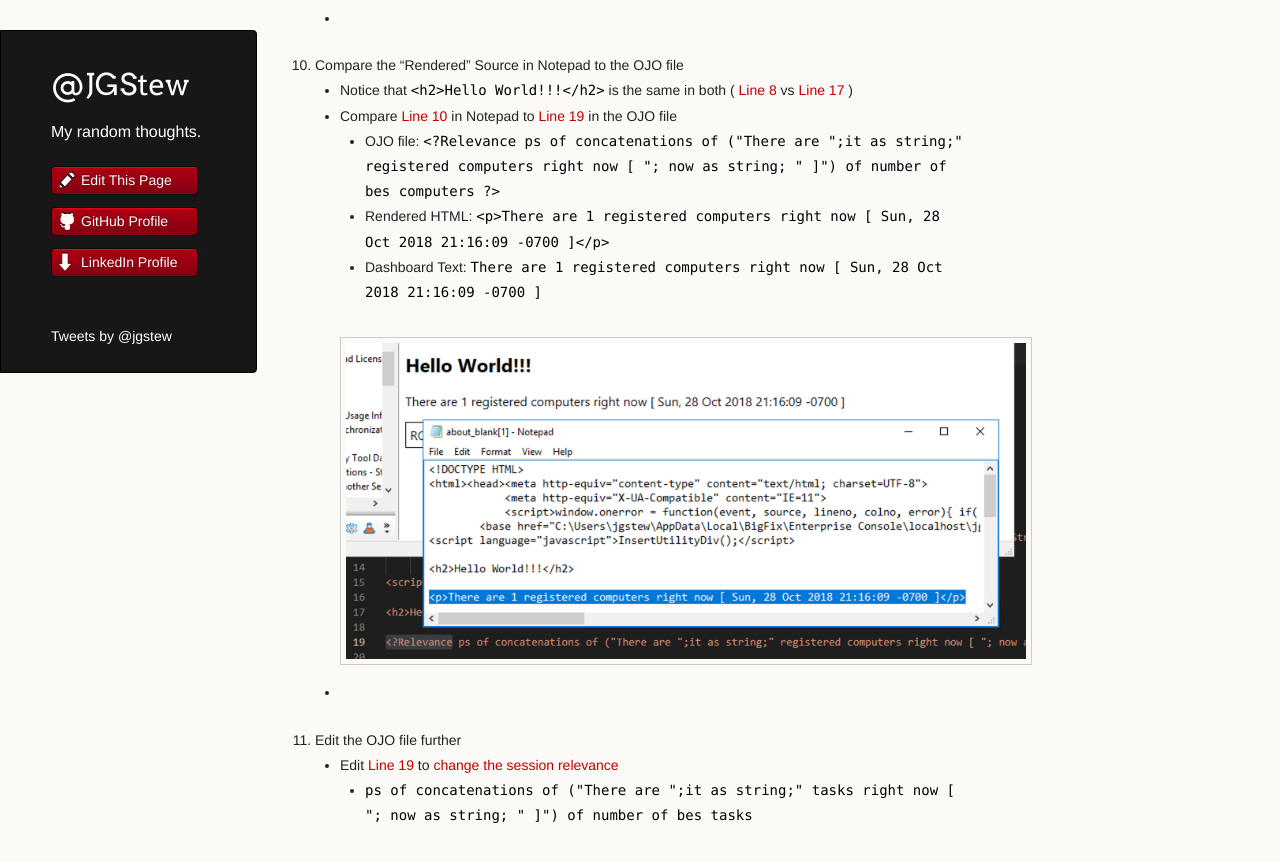
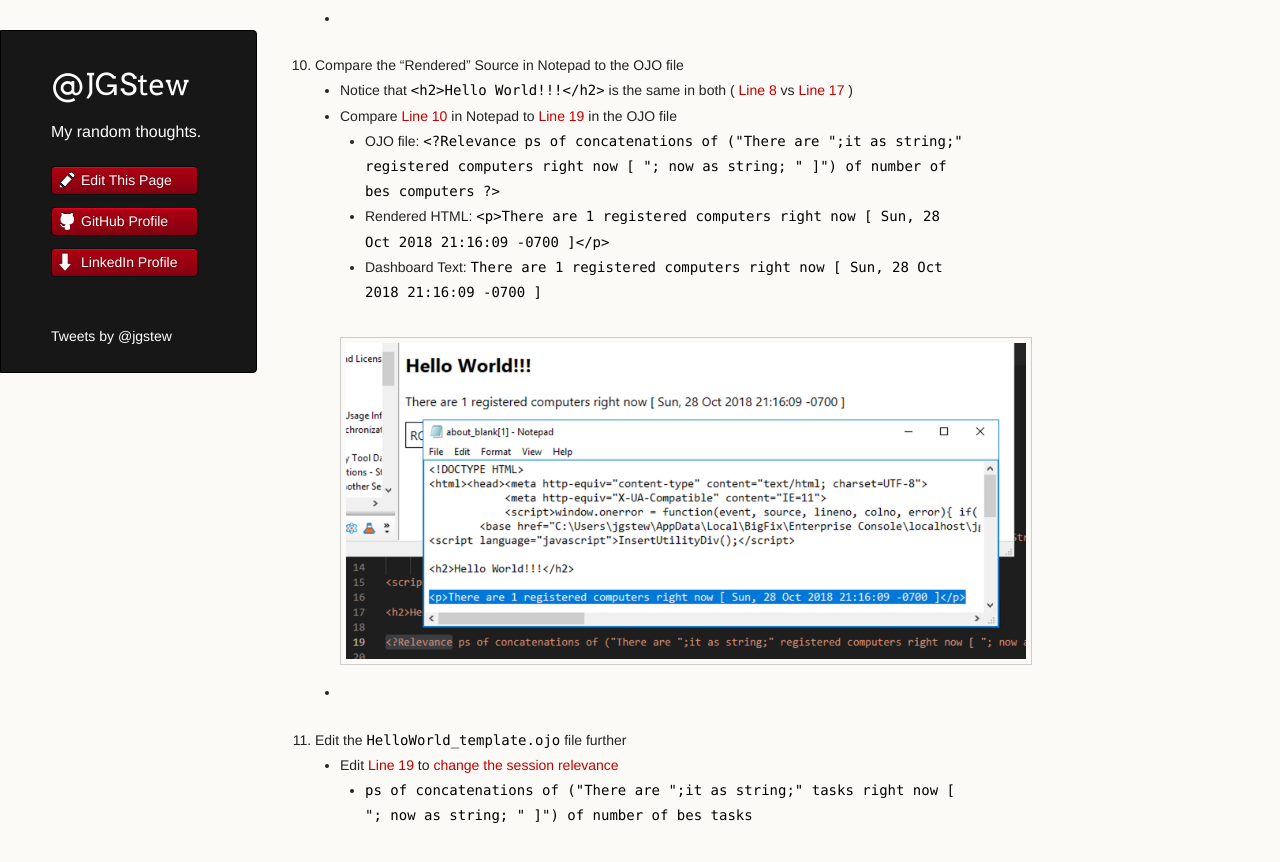
Before and after one commit to jgstew/jgstew.github.io, a Jekyll site: the page built from _posts/2018-10-29-Debug-Dashboard-In-BigFix-Console.md, in a window 1280 px wide and 900 px high, scrolled down 2896 px. Shown: the top 862 px of the window. Built offline with Jekyll 4.4.1, drawn with Linux system fonts in a browser that asks for light colours; nearby versions of some CDN libraries; comment, search, counter and statistics services are not loaded.

Commit message:
Update 2018-10-29-Debug-Dashboard-In-BigFix-Console.md

```diff
--- a/_posts/2018-10-29-Debug-Dashboard-In-BigFix-Console.md
+++ b/_posts/2018-10-29-Debug-Dashboard-In-BigFix-Console.md
@@ -46,6 +46,6 @@
         * Rendered HTML: `<p>There are 1 registered computers right now [ Sun, 28 Oct 2018 21:16:09 -0700 ]</p>`
         * Dashboard Text: `There are 1 registered computers right now [ Sun, 28 Oct 2018 21:16:09 -0700 ]`
     * ![Compare Rendered Source](/images/BigFix/Dashboards/CompareRenderedSourceNotepad.png)
-1. Edit the OJO file further
+1. Edit the `HelloWorld_template.ojo` file further
     * Edit [Line 19](https://github.com/jgstew/bigfix-content/blob/master/dashboards/HelloWorld_template.ojo#L19) to [change the session relevance](https://gist.github.com/jgstew/89e024871105b60b225f53a4c3cb6a09/revisions#diff-b4bb108e538d0d33c410c803c12a7349)
         * `ps of concatenations of ("There are ";it as string;" tasks right now [ "; now as string; " ]") of number of bes tasks`
```
